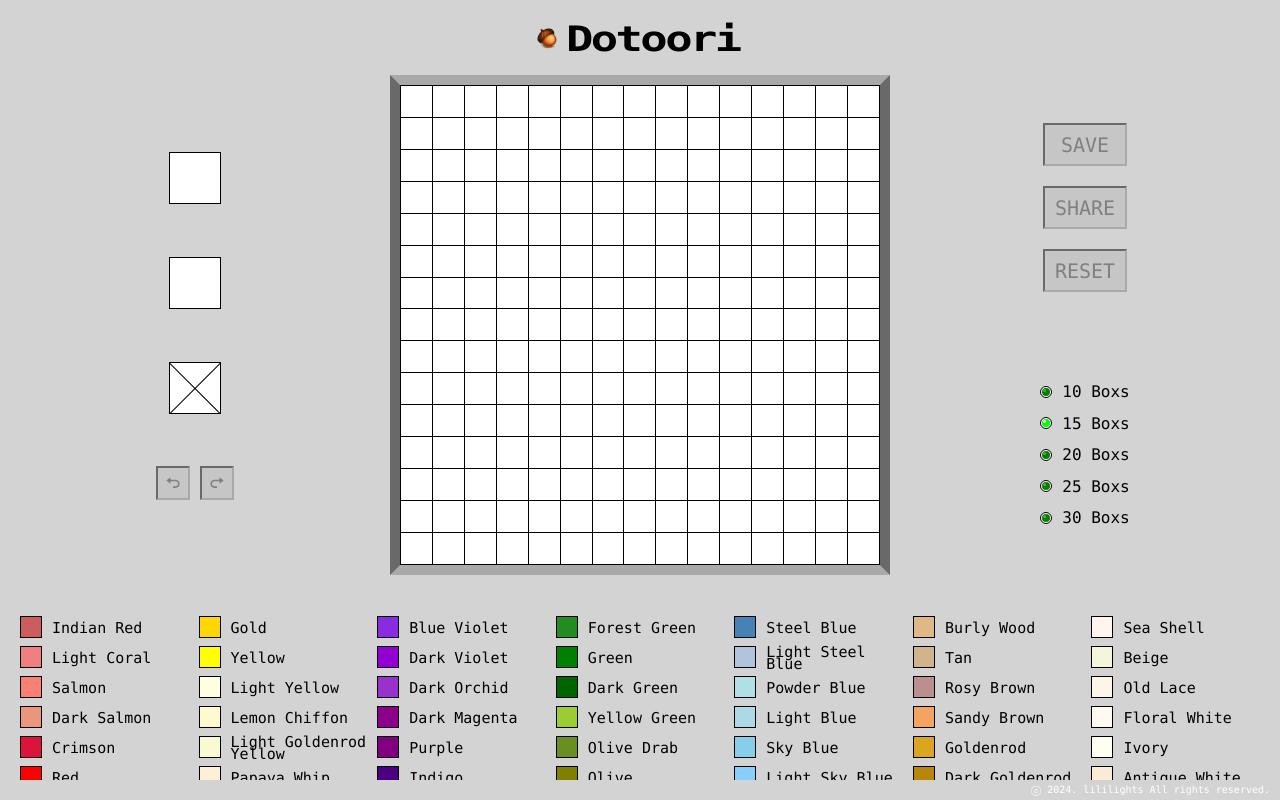
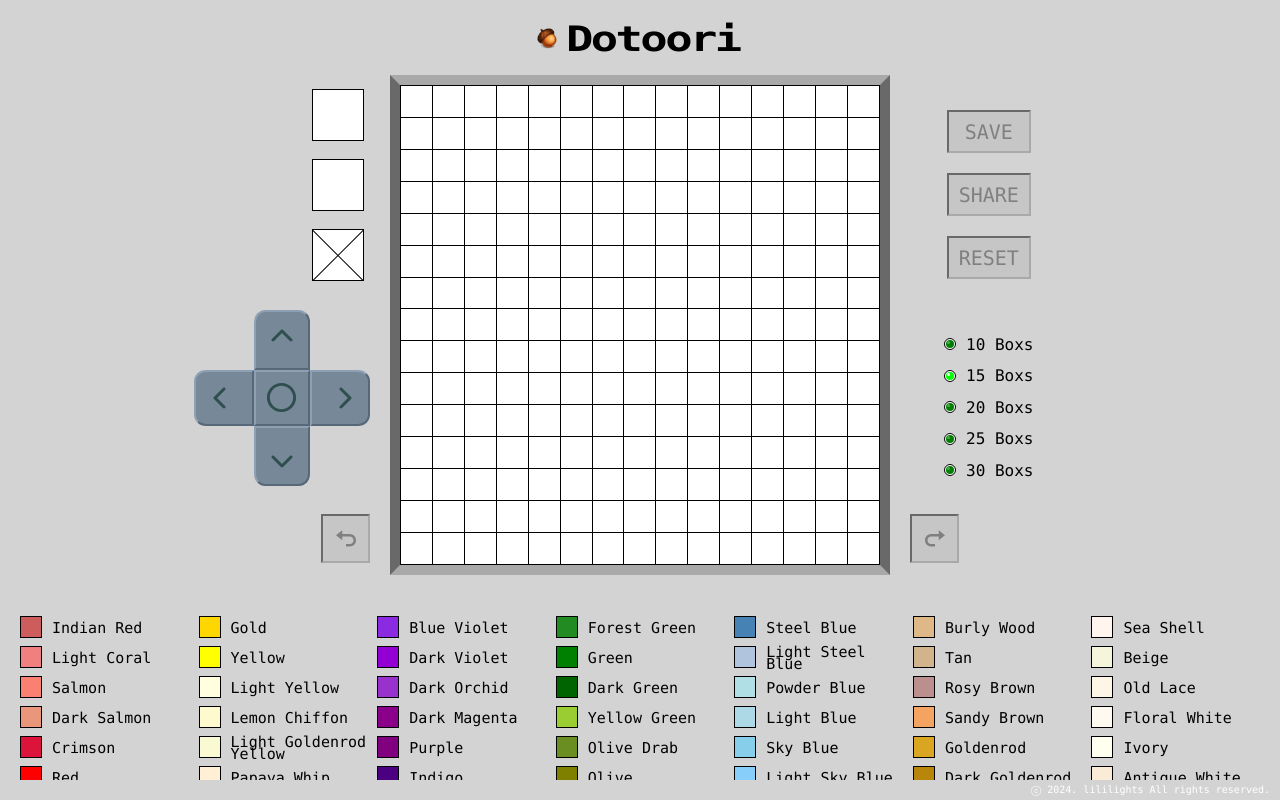
Before and after one commit to GaranMoon/dotoori, a React (Create React App) app: page / in a window 1280 px wide. Built offline with nearby package versions, Linux system fonts and the light colour scheme; a web font is replaced by a local one.

Commit message:
[ArrowButton] 컴포넌트 추가 및 Panel 레이아웃 개편

```diff
--- /dev/null
+++ b/src/component/atom/ArrowButton.module.scss
@@ -0,0 +1,134 @@
+.container {
+  display: flex;
+  align-items: center;
+  justify-content: center;
+  font-size: 24px;
+  position: absolute;
+
+  .icon {
+    display: flex;
+    align-items: center;
+    justify-content: center;
+    position: absolute;
+  }
+
+  &.up {
+    top: 0;
+    border-top-left-radius: 20%;
+    border-top-right-radius: 20%;
+
+    .icon {
+      margin-top: -7px;
+      transform: rotate(90deg);
+    }
+  }
+
+  &.down {
+    bottom: 0;
+    border-bottom-left-radius: 20%;
+    border-bottom-right-radius: 20%;
+
+    .icon {
+      margin-bottom: -7px;
+      transform: rotate(-90deg);
+    }
+  }
+
+  &.left {
+    left: 0;
+    border-top-left-radius: 20%;
+    border-bottom-left-radius: 20%;
+
+    .icon {
+      margin-left: -7px;
+    }
+  }
+
+  &.right {
+    right: 0;
+    border-top-right-radius: 20%;
+    border-bottom-right-radius: 20%;
+
+    .icon {
+      margin-right: -7px;
+      transform: rotate(180deg);
+    }
+  }
+
+  &.center {
+    width: 52px;
+    aspect-ratio: 1 / 1;
+
+    .icon {
+      margin-top: -0.5px;
+      margin-left: -0.5px;
+      font-size: 35px;
+    }
+
+    .bgTransparent {
+      margin-left: -1px;
+      position: absolute;
+      width: 25px;
+      height: 3px;
+      background-color: darkslategray;
+      transform: rotate(-45deg);
+    }
+  }
+
+  &.up,
+  &.down {
+    width: 52px;
+    height: 56px;
+  }
+
+  &.left,
+  &.right {
+    width: 56px;
+    height: 52px;
+  }
+
+  &.lg {
+    background-color: lightslategray;
+    border-top: 2px solid #8da0b4;
+    border-right: 2px solid #576878;
+    border-bottom: 2px solid #576878;
+    border-left: 2px solid #8da0b4;
+
+    .icon {
+      color: darkslategray;
+    }
+
+    &:hover {
+      background-color: rgb(98, 113, 129);
+      border-top: 2px solid #00000010;
+      border-right: 2px solid #ffffff20;
+      border-bottom: 2px solid #ffffff20;
+      border-left: 2px solid #00000010;
+
+      .icon,
+      .bgTransparent {
+        translate: 0 1px;
+      }
+    }
+  }
+
+  &.sm {
+    z-index: 990;
+
+    &.up {
+      margin-top: -9px;
+    }
+
+    &.down {
+      margin-bottom: -9px;
+    }
+
+    &.left {
+      margin-left: -9px;
+    }
+
+    &.right {
+      margin-right: -9px;
+    }
+  }
+}
--- /dev/null
+++ b/src/component/atom/ArrowButton.tsx
@@ -0,0 +1,28 @@
+import { ReactNode } from 'react';
+
+import { getClass } from 'util/common';
+
+import { FaChevronLeft } from 'react-icons/fa6';
+import { useSettingStore } from 'store/SettingStore';
+
+import styles from './ArrowButton.module.scss';
+
+interface Props {
+  size?: 'sm' | 'lg';
+  direction: 'up' | 'down' | 'left' | 'right' | 'center';
+  icon?: ReactNode;
+  onClick: () => void;
+}
+
+function ArrowButton({ size = 'lg', direction, icon = <FaChevronLeft />, onClick }: Props) {
+  const { backgroundColor } = useSettingStore((state) => state);
+
+  return (
+    <div className={getClass(['container', direction, size], styles)} onClick={onClick}>
+      <div className={styles.icon}>{icon}</div>
+      <div className={styles[backgroundColor]}></div>
+    </div>
+  );
+}
+
+export default ArrowButton;
--- a/src/component/atom/index.ts
+++ b/src/component/atom/index.ts
@@ -1,3 +1,4 @@
+export { default as ArrowButton } from './ArrowButton';
 export { default as Button } from './Button';
 export type { ButtonProps } from './Button';
 export { default as ColorChip } from './ColorChip';
--- /dev/null
+++ b/src/component/organism/ArrowButtonSet.module.scss
@@ -0,0 +1,15 @@
+.container {
+  display: flex;
+  align-items: center;
+  justify-content: center;
+  width: 176px;
+  height: 176px;
+  position: relative;
+
+  &.sm {
+    position: absolute;
+    top: 0;
+    width: 100%;
+    height: 100%;
+  }
+}
--- /dev/null
+++ b/src/component/organism/ArrowButtonSet.tsx
@@ -0,0 +1,38 @@
+import { getClass } from 'util/common';
+
+import { ArrowButton } from 'component/atom';
+import { useTool } from 'hook/useTool';
+import { RiCheckboxBlankCircleLine } from 'react-icons/ri';
+import { RiCheckboxBlankCircleFill } from 'react-icons/ri';
+import { RxTriangleLeft } from 'react-icons/rx';
+import { useSettingStore } from 'store/SettingStore';
+import { BackgroundColor, LayoutMode } from 'type/common';
+
+import styles from './ArrowButtonSet.module.scss';
+
+interface Props {
+  size?: 'sm' | 'lg';
+}
+
+function ArrowButtonSet({ size = 'lg' }: Props) {
+  const { layoutMode, backgroundColor } = useSettingStore((state) => state);
+  const { switchBackgroundColor } = useTool();
+  const isCollapseMode = layoutMode === LayoutMode.COLLAPSE;
+  const arrowIcon = isCollapseMode ? <RxTriangleLeft /> : undefined;
+  const centerIcon =
+    backgroundColor === BackgroundColor.BLACK ? <RiCheckboxBlankCircleFill /> : <RiCheckboxBlankCircleLine />;
+
+  return (
+    <div className={getClass(['container', size], styles)}>
+      {!isCollapseMode && (
+        <ArrowButton size={size} direction="center" icon={centerIcon} onClick={switchBackgroundColor} />
+      )}
+      <ArrowButton size={size} icon={arrowIcon} direction="up" onClick={() => {}} />
+      <ArrowButton size={size} icon={arrowIcon} direction="left" onClick={() => {}} />
+      <ArrowButton size={size} icon={arrowIcon} direction="right" onClick={() => {}} />
+      <ArrowButton size={size} icon={arrowIcon} direction="down" onClick={() => {}} />
+    </div>
+  );
+}
+
+export default ArrowButtonSet;
--- a/src/component/organism/ConfigPanel.module.scss
+++ b/src/component/organism/ConfigPanel.module.scss
@@ -2,17 +2,40 @@
   display: flex;
   flex: 1;
   flex-direction: column;
-  align-items: center;
-  justify-content: center;
-  gap: 90px;
+  align-items: flex-start;
+  justify-content: space-between;
   padding-left: 20px;
+  height: 95%;
+  position: relative;
+
+  .config {
+    display: flex;
+    flex: 1;
+    flex-direction: column;
+    align-items: center;
+    justify-content: center;
+    width: 45%;
+    min-width: 150px;
+  }
 
   &.collapse {
-    flex-direction: row;
-    gap: 0;
-    padding: 0 25px;
+    align-items: center;
+    justify-content: center;
+    padding: 0;
     height: 100%;
     border: 1px solid black;
     box-sizing: border-box;
+
+    .config {
+      flex-direction: row;
+      width: 75%;
+      z-index: 980;
+    }
+
+    .arrow {
+      display: flex;
+      align-items: center;
+      justify-content: center;
+    }
   }
 }
--- a/src/component/organism/ConfigPanel.tsx
+++ b/src/component/organism/ConfigPanel.tsx
@@ -1,17 +1,33 @@
 import { getClass } from 'util/common';
 
-import { BoxRadioSet, ConfigButtonSet } from 'component/organism';
+import { Button } from 'component/atom';
+import { BoxRadioSet, ConfigButtonSet, ArrowButtonSet } from 'component/organism';
+import { useMapHistory } from 'hook/useMapHistory';
+import { BiRedo } from 'react-icons/bi';
+import { useColorMapStore } from 'store/ColorMapStore';
 import { useSettingStore } from 'store/SettingStore';
+import { LayoutMode } from 'type/common';
 
 import styles from './ConfigPanel.module.scss';
 
 function ConfigPanel() {
+  const { redo } = useMapHistory();
   const { layoutMode } = useSettingStore((state) => state);
+  const { history, historyIndex } = useColorMapStore((state) => state);
 
   return (
     <div className={getClass(['container', layoutMode], styles)}>
-      <ConfigButtonSet />
-      <BoxRadioSet />
+      <div className={styles.config}>
+        <ConfigButtonSet />
+        <BoxRadioSet />
+      </div>
+      {layoutMode === LayoutMode.COLLAPSE ? (
+        <div className={styles.arrow}>
+          <ArrowButtonSet size="sm" />
+        </div>
+      ) : (
+        <Button title={<BiRedo />} size="md" disabled={historyIndex === history.length - 1} onClick={redo} />
+      )}
     </div>
   );
 }
--- a/src/component/organism/IndicatorPanel.module.scss
+++ b/src/component/organism/IndicatorPanel.module.scss
@@ -2,10 +2,17 @@
   display: flex;
   flex: 1;
   flex-direction: column;
-  align-items: center;
-  justify-content: center;
-  gap: 50px;
+  align-items: flex-end;
+  justify-content: space-between;
   padding-right: 20px;
+  height: 95%;
+
+  .squareGroup {
+    display: flex;
+    flex-direction: column;
+    padding-right: 5px;
+    gap: 15px;
+  }
 
   .square {
     display: flex;
@@ -15,8 +22,17 @@
     height: 55px;
   }
 
+  .arrow {
+    display: flex;
+    align-items: center;
+    justify-content: center;
+    width: 50%;
+    min-width: 176px;
+  }
+
   &.collapse {
     flex-direction: row;
+    align-items: center;
     justify-content: space-around;
     gap: 0;
     padding: 5px 0 7px 0;
--- a/src/component/organism/IndicatorPanel.tsx
+++ b/src/component/organism/IndicatorPanel.tsx
@@ -1,7 +1,7 @@
 import { getClass } from 'util/common';
 
-import { Button, ButtonProps, ColorChip, Eraser, Grid } from 'component/atom';
-import { ButtonGroup } from 'component/molecule';
+import { Button, ColorChip, Eraser, Grid } from 'component/atom';
+import { ArrowButtonSet } from 'component/organism';
 import { useMapHistory } from 'hook/useMapHistory';
 import { useTool } from 'hook/useTool';
 import { BiUndo } from 'react-icons/bi';
@@ -20,12 +20,6 @@ function IndicatorPanel() {
   const { tool, picker } = useToolStore((state) => state);
   const { history, historyIndex } = useColorMapStore((state) => state);
   const squareSize = layoutMode === LayoutMode.COLLAPSE ? 'md' : 'lg';
-
-  const getButtonProps = (direction?: 'undo' | 'redo'): ButtonProps => {
-    return direction === 'undo'
-      ? { title: <BiUndo />, size: 'sm', disabled: !historyIndex, onClick: undo }
-      : { title: <BiRedo />, size: 'sm', disabled: historyIndex === history.length - 1, onClick: redo };
-  };
 
   const renderGrid = () => {
     return (
@@ -60,20 +54,33 @@ function IndicatorPanel() {
     );
   };
 
+  const renderButton = (size: 'sm' | 'md', direction: 'undo' | 'redo') => {
+    return direction === 'undo' ? (
+      <Button title={<BiUndo />} size={size} disabled={!historyIndex} onClick={undo} />
+    ) : (
+      <Button title={<BiRedo />} size={size} disabled={historyIndex === history.length - 1} onClick={redo} />
+    );
+  };
+
   return layoutMode !== LayoutMode.COLLAPSE ? (
     <div className={styles.container}>
-      {renderGrid()}
-      {renderColorChop()}
-      {renderEraser()}
-      <ButtonGroup buttons={[getButtonProps('undo'), getButtonProps('redo')]} />
+      <div className={styles.squareGroup}>
+        {renderGrid()}
+        {renderColorChop()}
+        {renderEraser()}
+      </div>
+      <div className={styles.arrow}>
+        <ArrowButtonSet />
+      </div>
+      {renderButton('md', 'undo')}
     </div>
   ) : (
     <div className={getClass(['container', layoutMode], styles)}>
-      <Button {...getButtonProps('undo')} />
+      {renderButton('sm', 'undo')}
       {renderColorChop()}
       {renderGrid()}
       {renderEraser()}
-      <Button {...getButtonProps('redo')} />
+      {renderButton('sm', 'redo')}
     </div>
   );
 }
--- a/src/component/organism/index.ts
+++ b/src/component/organism/index.ts
@@ -1,3 +1,4 @@
+export { default as ArrowButtonSet } from './ArrowButtonSet';
 export { default as BoxRadioSet } from './BoxRadioSet';
 export { default as ConfigButtonSet } from './ConfigButtonSet';
 export { default as ConfigPanel } from './ConfigPanel';
--- a/src/type/common.ts
+++ b/src/type/common.ts
@@ -1,5 +1,5 @@
 export const MODAL_DELAY = 300;
-export const COLLAPSE_MAX = 760;
+export const COLLAPSE_MAX = 932;
 export const CAPTURE = 'capture';
 
 export enum LayoutMode {
```
